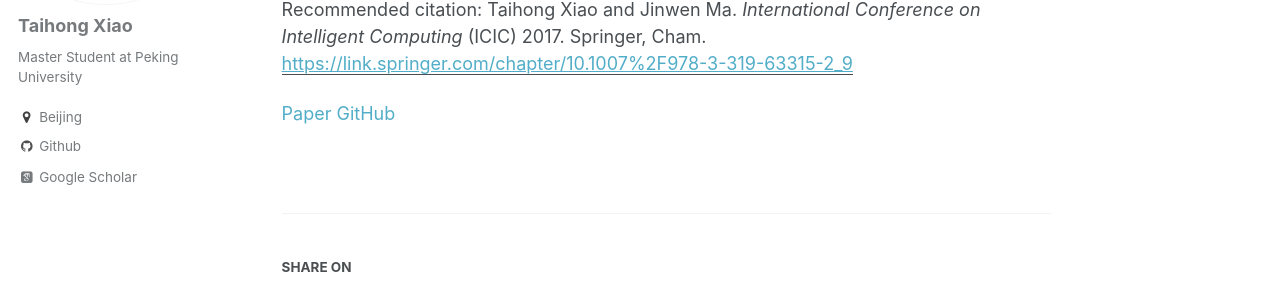
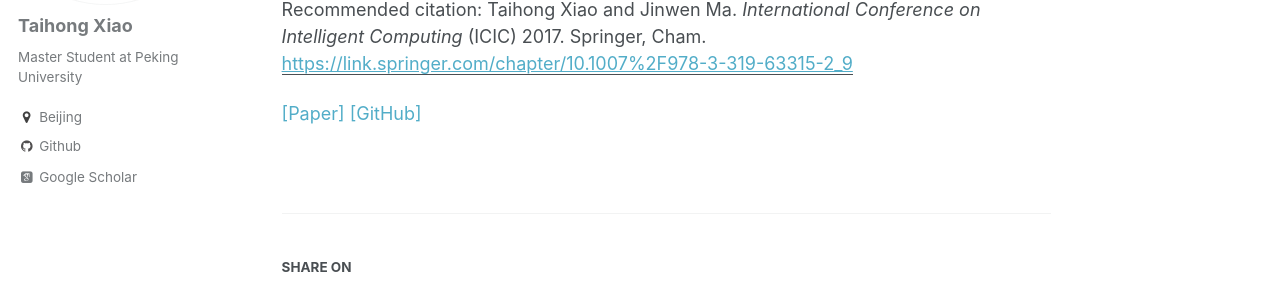
Before and after one commit to Prinsphield/prinsphield.github.io, a Jekyll site: the page built from _publications/ICIC-2017-ILFPT.md, in a window 1280 px wide. Shown: the part 247-531 px from the top of the page. Built offline with Jekyll 4.4.1, drawn with Linux system fonts in a browser that asks for light colours; some web fonts are replaced.

Commit message:
bracker pub

```diff
--- a/_publications/ICIC-2017-ILFPT.md
+++ b/_publications/ICIC-2017-ILFPT.md
@@ -8,5 +8,5 @@ paperurl: 'https://link.springer.com/chapter/10.1007%2F978-3-319-63315-2_9'
 citation: 'Taihong Xiao and Jinwen Ma. <i>International Conference on Intelligent Computing</i> (ICIC) 2017. Springer, Cham.'
 ---
 
-[Paper](https://link.springer.com/chapter/10.1007%2F978-3-319-63315-2_9)
-[GitHub](https://github.com/Prinsphield/ILFPT)
+[[Paper]](https://link.springer.com/chapter/10.1007%2F978-3-319-63315-2_9)
+[[GitHub]](https://github.com/Prinsphield/ILFPT)
```
Also changed, not shown: _publications/ICANN-2017-IQNN.md (+1 -1 lines).
